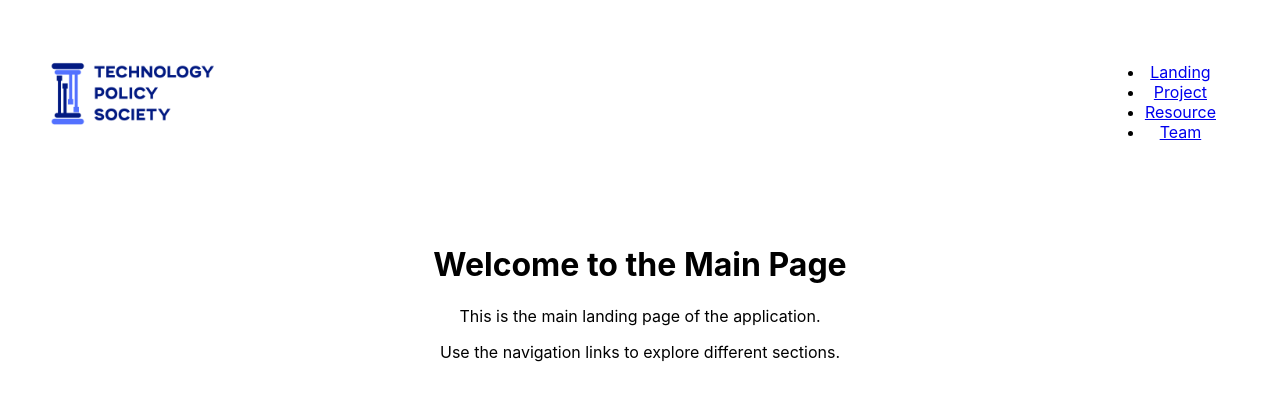
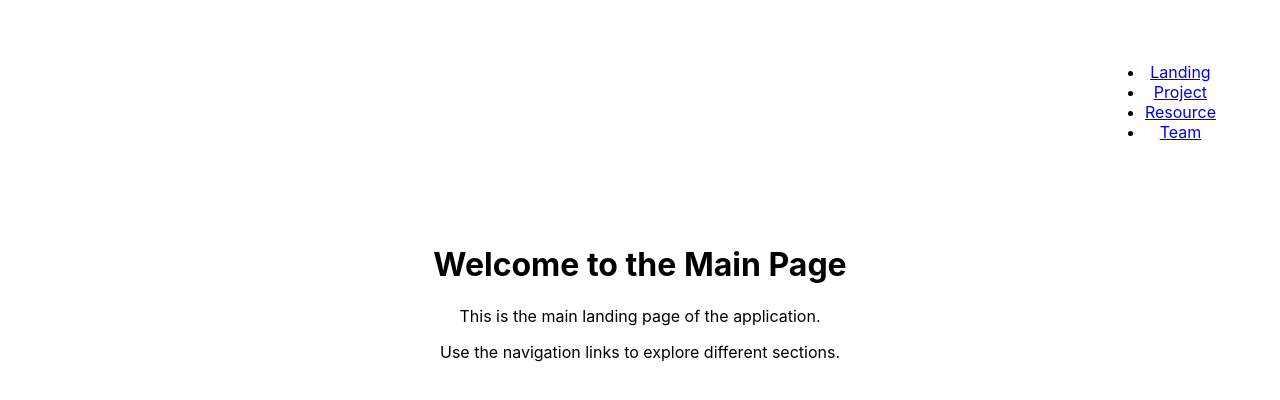
Before and after one commit to baekbyte/tps-website, a React (Create React App) app: page /landing in a window 1280 px wide. Shown: the top 400 px of the page. Built offline with nearby package versions, Linux system fonts and the light colour scheme.

Commit message:
Adding white logo

```diff
--- a/src/components/Header.tsx
+++ b/src/components/Header.tsx
@@ -3,7 +3,7 @@ import React from 'react';
 
 const Header: React.FC = () => {
 
-const logo = require('./img/logo.png');
+const logo = require('./img/whitelogo.png');
 
   return (
     <header className="header">
```
Also changed, not shown: src/components/img/whitelogo.png (added).
